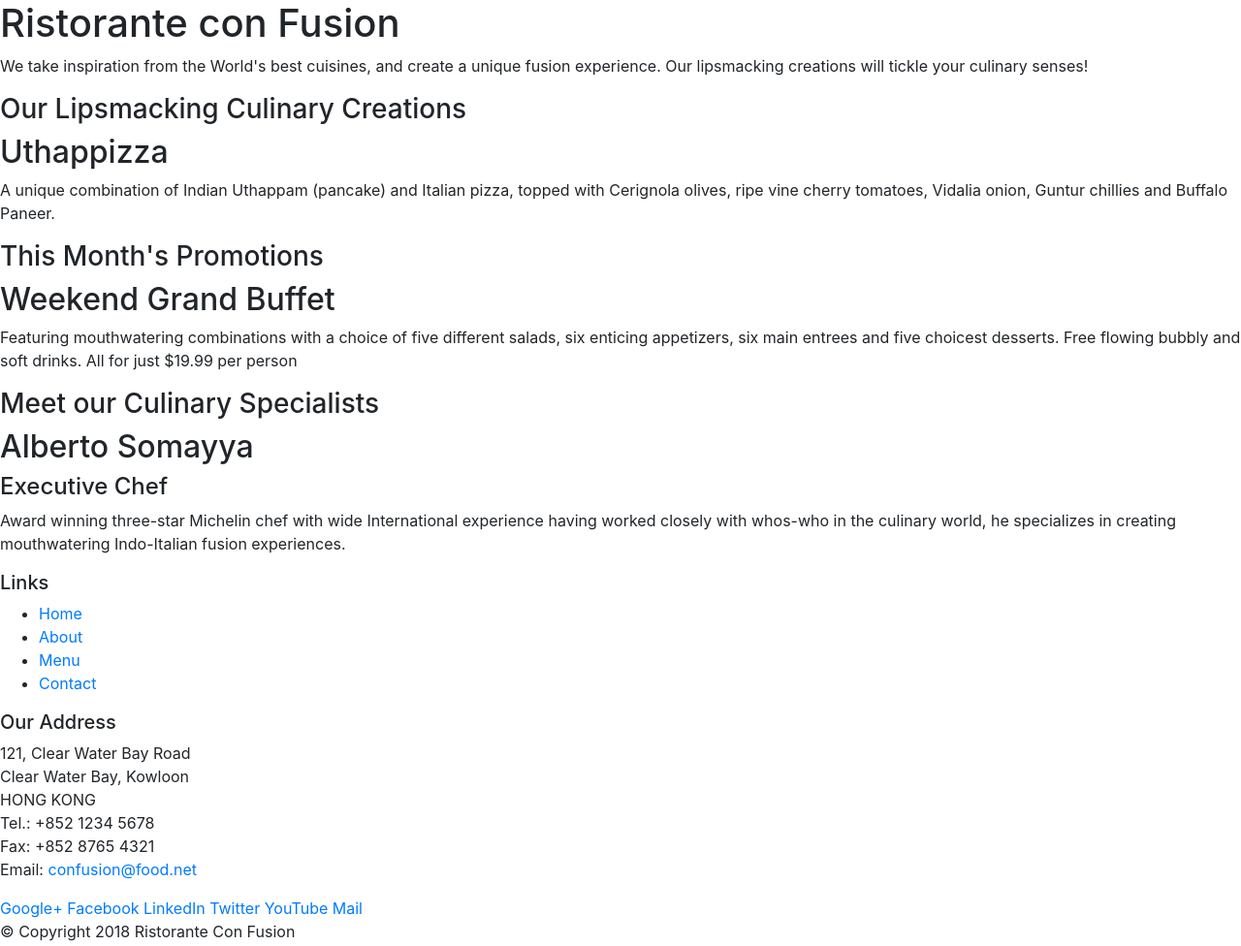
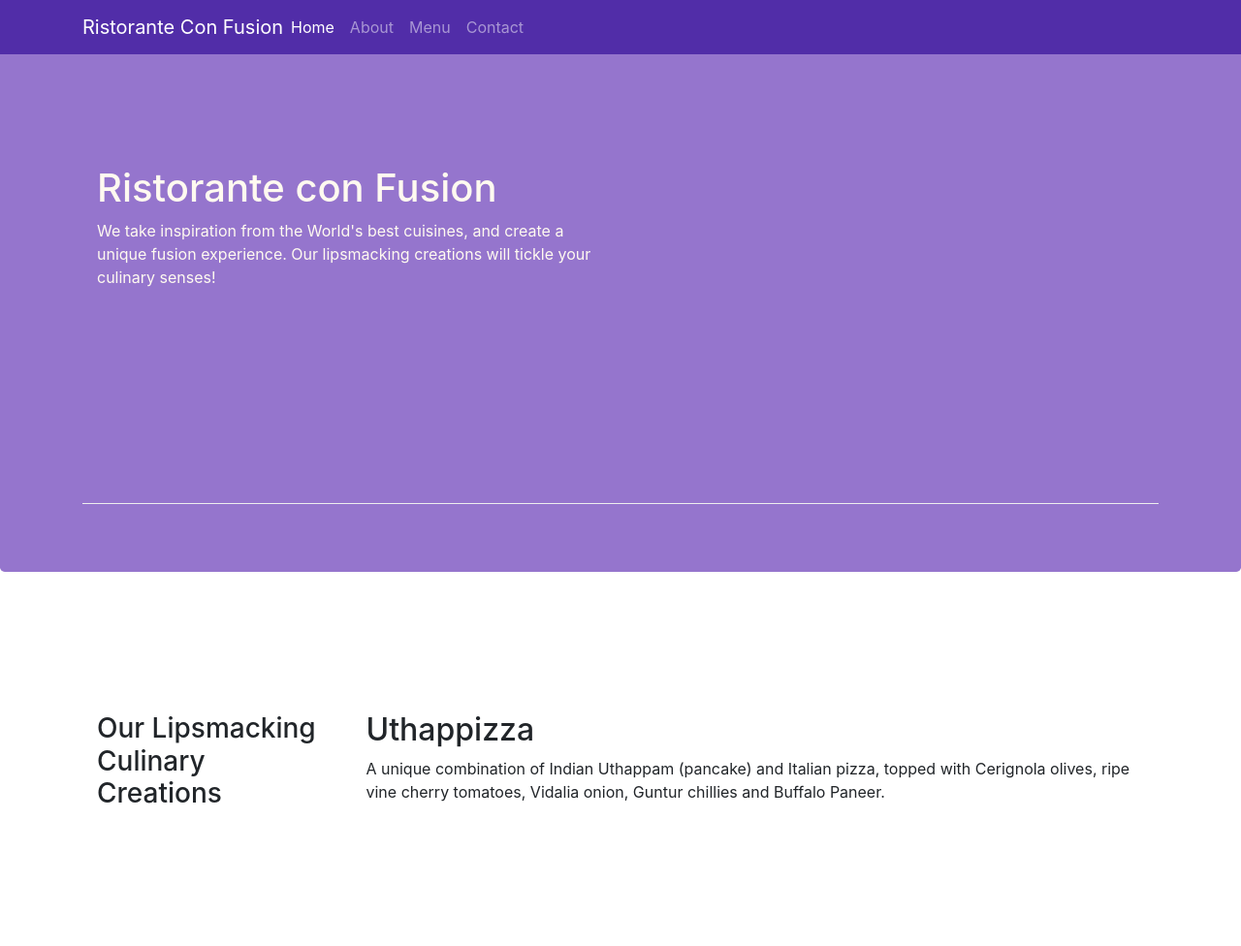
Before and after one commit to hossam-khalaf/confusion, a website: page index.html in a window 1280 px wide. Shown: the top 976 px of the page at 97% size. Drawn offline with nearby package versions, Linux system fonts and the light colour scheme.

Commit message:
added the aboutus page, some styles

```diff
--- /dev/null
+++ b/css/style.css
@@ -0,0 +1,39 @@
+.row-header {
+  margin: 0 auto;
+  padding: 0 auto;
+}
+
+.row-content {
+  margin: 0 auto;
+  padding: 50px 0;
+  border-bottom: 1px ridge;
+  min-height: 400px;
+}
+
+.footer {
+  background-color: #d1c4e9;
+  margin: 0 auto;
+  padding: 20px 0;
+}
+
+.jumbotron {
+  padding: 70px 30px;
+  margin: 0 auto;
+  background: #9575cd;
+  color: floralwhite;
+}
+
+address {
+  font-size: 80%;
+  margin: 0 auto;
+  color: #0f0f0f;
+}
+
+body {
+  padding: 50px 0 0 0;
+  z-index: 0;
+}
+
+.navbar-dark {
+  background-color: #512da8;
+}
--- a/index.html
+++ b/index.html
@@ -13,14 +13,41 @@
       rel="stylesheet"
       href="node_modules/bootstrap/dist/css/bootstrap.min.css"
     />
+    <link rel="stylesheet" href="css/style.css" />
     <title>Ristorante Con Fusion</title>
   </head>
 
   <body>
-    <header>
-      <div>
-        <div>
-          <div>
+    <nav class="navbar navbar-dark navbar-expand-sm fixed-top">
+      <div class="container">
+        <button
+          class="navbar-toggler"
+          type="button"
+          data-toggle="collapse"
+          data-target="#Navbar"
+        >
+          <span class="navbar-toggler-icon"></span>
+        </button>
+        <a href="#" class="navbar-brand mr-auto">Ristorante Con Fusion</a>
+        <div class="collapse navbar-collapse" id="Navbar">
+          <ul class="navbar-nav mr-auto">
+            <li class="nav-item active">
+              <a href="#" class="nav-link">Home</a>
+            </li>
+            <li class="nav-item">
+              <a href="./aboutus.html" class="nav-link">About</a>
+            </li>
+            <li class="nav-item"><a href="#" class="nav-link">Menu</a></li>
+            <li class="nav-item"><a href="#" class="nav-link">Contact</a></li>
+          </ul>
+        </div>
+      </div>
+    </nav>
+
+    <header class="jumbotron">
+      <div class="container">
+        <div class="row row-content">
+          <div class="col-12 col-sm-6">
             <h1>Ristorante con Fusion</h1>
             <p>
               We take inspiration from the World's best cuisines, and create a
@@ -28,17 +55,17 @@
               your culinary senses!
             </p>
           </div>
-          <div></div>
+          <div class="col-12 col-sm"></div>
         </div>
       </div>
     </header>
 
-    <div>
-      <div>
-        <div>
+    <div class="container">
+      <div class="row row-content align-items-center">
+        <div class="col-12 col-sm-4 col-md-3">
           <h3>Our Lipsmacking Culinary Creations</h3>
         </div>
-        <div>
+        <div class="col col-sm col-md">
           <h2>Uthappizza</h2>
           <p>
             A unique combination of Indian Uthappam (pancake) and Italian pizza,
@@ -48,11 +75,11 @@
         </div>
       </div>
 
-      <div>
-        <div>
+      <div class="row row-content align-items-center">
+        <div class="col-12 col-sm-4 col-md-3">
           <h3>This Month's Promotions</h3>
         </div>
-        <div>
+        <div class="col col-sm col-md">
           <h2>Weekend Grand Buffet</h2>
           <p>
             Featuring mouthwatering combinations with a choice of five different
@@ -63,11 +90,11 @@
         </div>
       </div>
 
-      <div>
-        <div>
+      <div class="row row-content align-items-center">
+        <div class="col-12 col-sm-4 order-sm-last col-md-3">
           <h3>Meet our Culinary Specialists</h3>
         </div>
-        <div>
+        <div class="col col-sm order-sm-first col-md">
           <h2>Alberto Somayya</h2>
           <h4>Executive Chef</h4>
           <p>
@@ -80,19 +107,19 @@
       </div>
     </div>
 
-    <footer>
-      <div>
-        <div>
-          <div>
+    <footer class="footer">
+      <div class="container">
+        <div class="row">
+          <div class="col-4 offset-1 col-sm-2">
             <h5>Links</h5>
-            <ul>
+            <ul class="list-unstyled">
               <li><a href="#">Home</a></li>
-              <li><a href="#">About</a></li>
+              <li><a href="./aboutus.html">About</a></li>
               <li><a href="#">Menu</a></li>
               <li><a href="#">Contact</a></li>
             </ul>
           </div>
-          <div>
+          <div class="col-7 col-sm-5">
             <h5>Our Address</h5>
             <address>
               121, Clear Water Bay Road<br />
@@ -103,8 +130,8 @@
               Email: <a href="mailto:confusion@food.net">confusion@food.net</a>
             </address>
           </div>
-          <div>
-            <div>
+          <div class="col-12 col-sm-4 align-self-center">
+            <div class="text-center">
               <a href="http://google.com/+">Google+</a>
               <a href="http://www.facebook.com/profile.php?id=">Facebook</a>
               <a href="http://www.linkedin.com/in/">LinkedIn</a>
@@ -114,8 +141,8 @@
             </div>
           </div>
         </div>
-        <div>
-          <div>
+        <div class="row justify-content-center mt-3">
+          <div class="col-auto">
             <p>© Copyright 2018 Ristorante Con Fusion</p>
           </div>
         </div>
```
Also changed, not shown: aboutus.html (added, +193 -0 lines).
